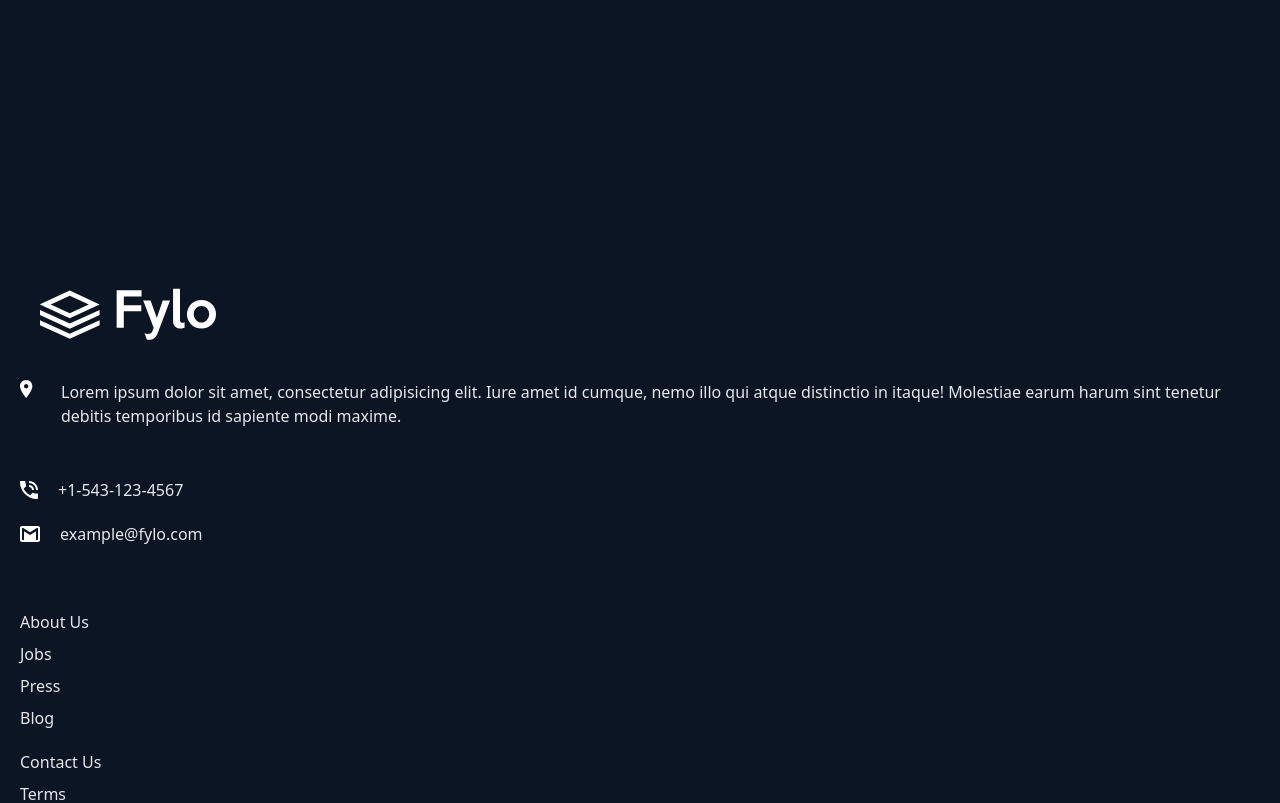
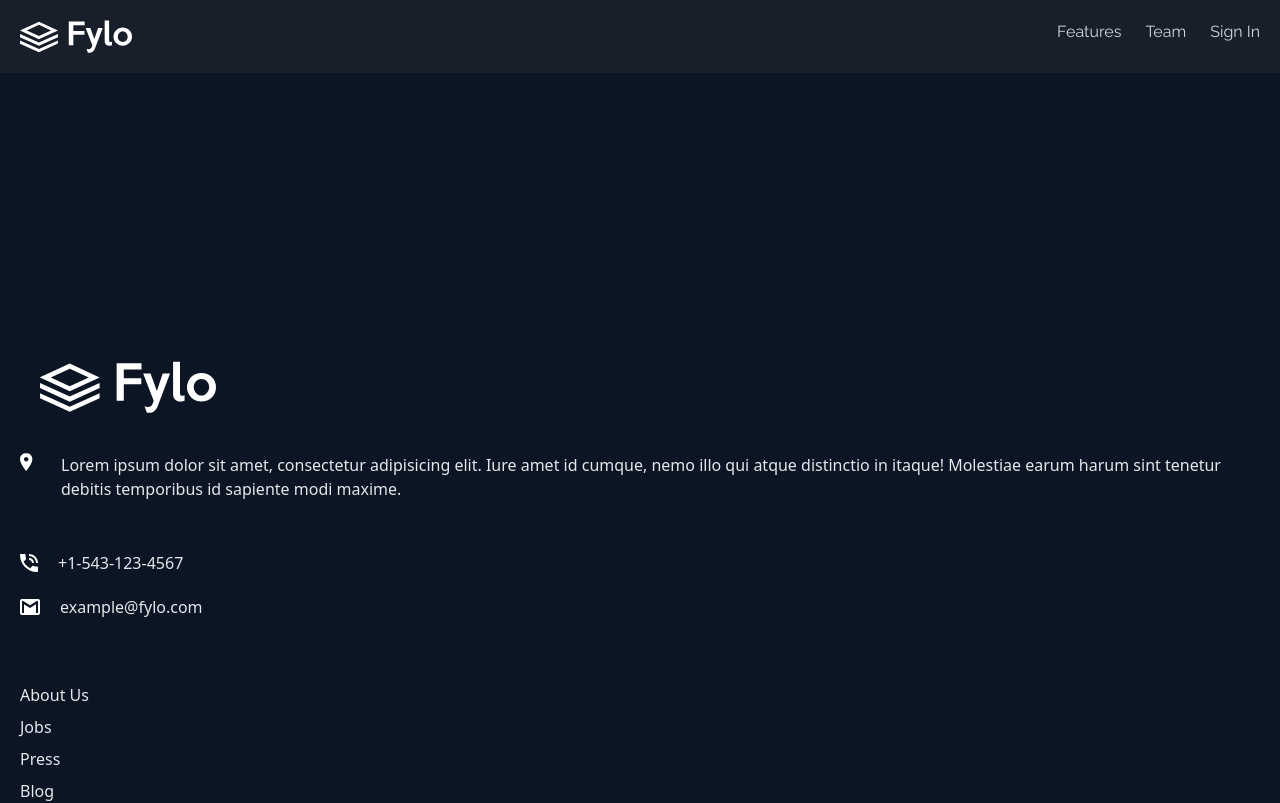
Before and after one commit to RonenTGreat/fylo_dark_theme_page, a React (Vite) app: page / in a window 1280 px wide. Shown: the top 803 px of the page. Built offline with nearby package versions, Linux system fonts and the light colour scheme.

Commit message:
done with header

```diff
--- a/src/App.jsx
+++ b/src/App.jsx
@@ -1,9 +1,11 @@
 import './App.css'
 import Footer from './components/footer/footer.component'
+import Header from './components/header/header.component'
 
 function App() {
   return (
     <div className="App">
+      <Header />
       <Footer />
     </div>
   )
--- /dev/null
+++ b/src/components/header/header.component.jsx
@@ -0,0 +1,18 @@
+import logo from "../../images/logo.svg"
+
+
+const Header = () => {
+  return (
+    <header className=" font-raleway bg-main-color text-gray-300 flex justify-between p-5">
+      <img className="w-28 object-contain" src={logo} alt="" />
+
+      <nav className="flex gap-6">
+        <a className="hover:text-white hover:underline" href="/#">Features</a>
+        <a className="hover:text-white hover:underline" href="/#">Team</a>
+        <a className="hover:text-white hover:underline" href="/#">Sign In</a>
+      </nav>
+    </header>
+  );
+}
+
+export default Header;
```
